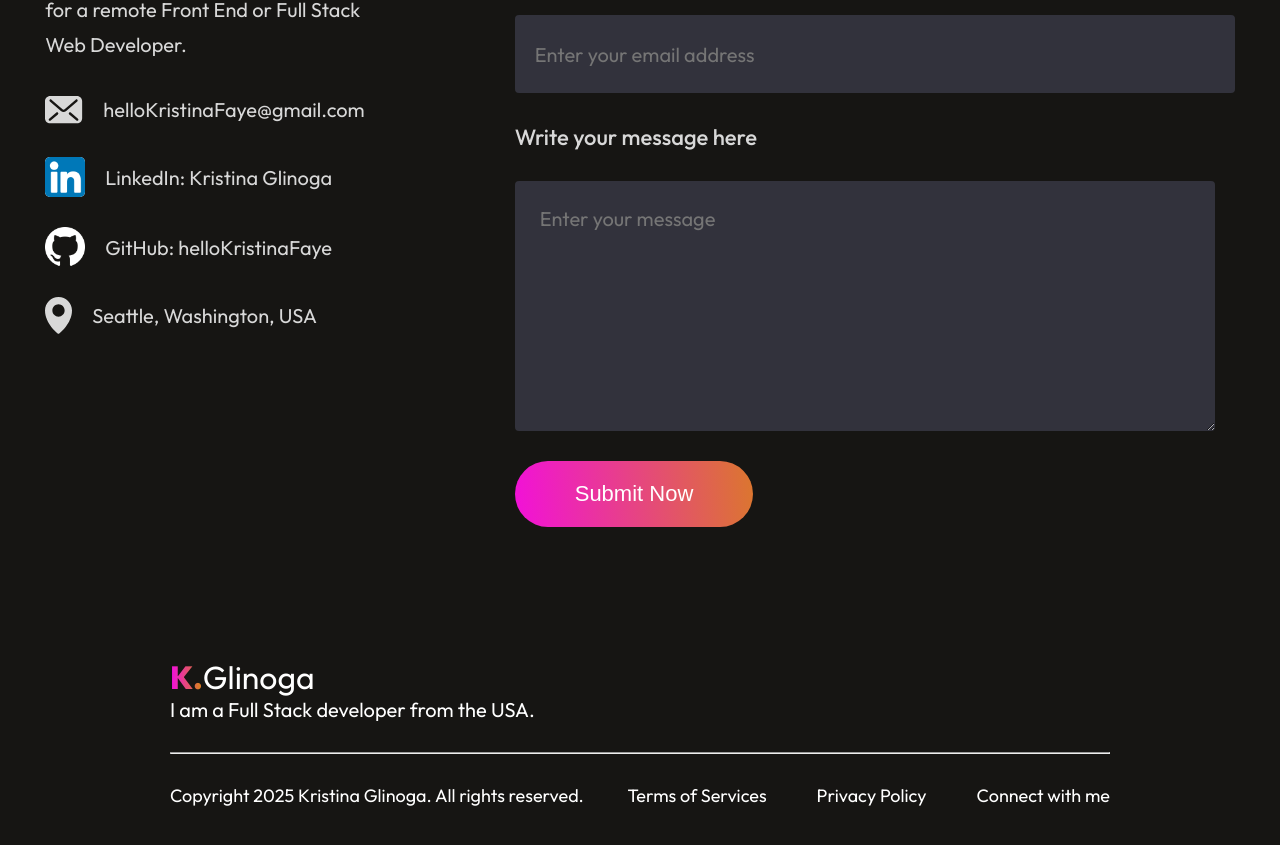
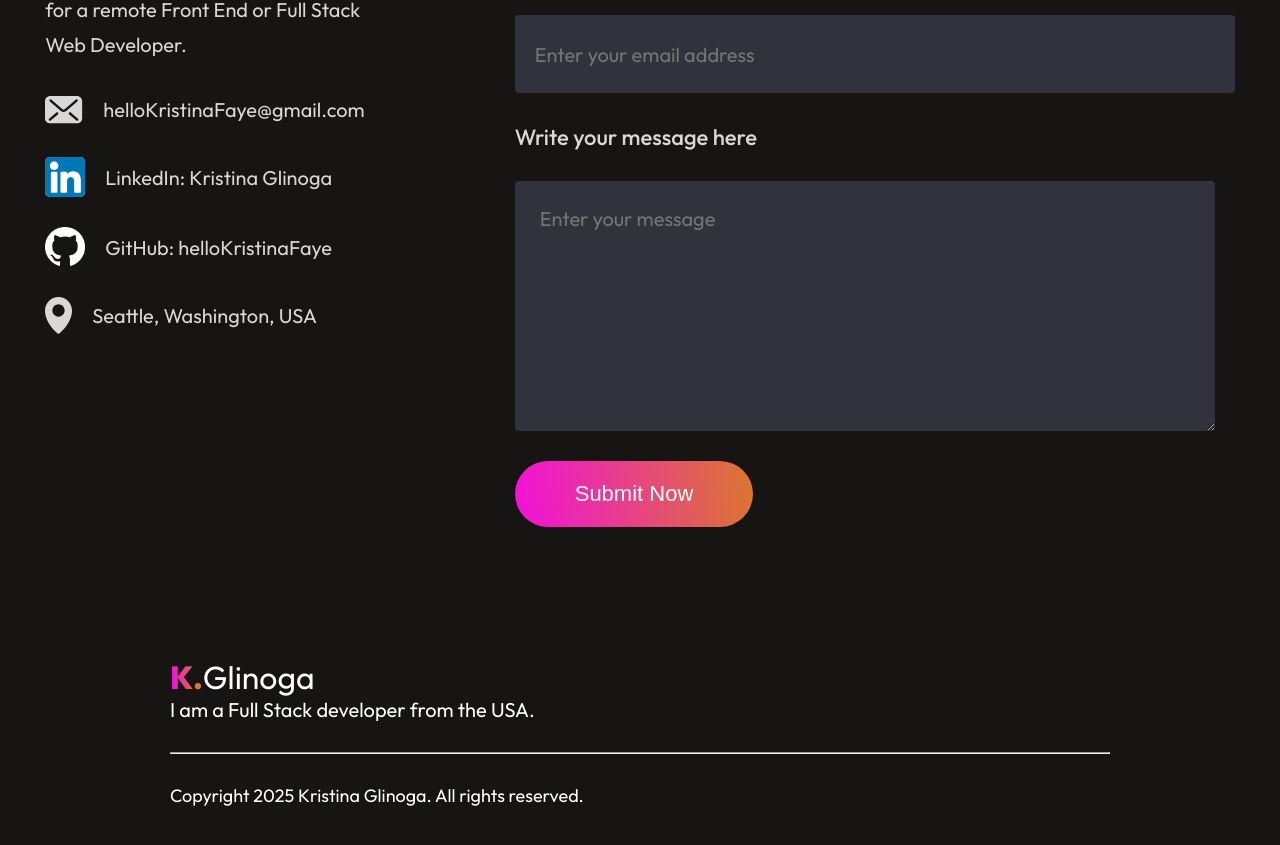
Before and after one commit to hellokristinafaye/portfolio-react, a React (Vite) app: page / in a window 1280 px wide. Shown: the part 3901-4746 px from the top of the page. Built offline with nearby package versions, Linux system fonts and the light colour scheme.

Commit message:
footer updated

```diff
--- a/src/components/Footer/Footer.jsx
+++ b/src/components/Footer/Footer.jsx
@@ -24,9 +24,9 @@ const Footer = () => {
           reserved.
         </p>
         <div className="footer-bottom-right">
-          <p className="">Terms of Services</p>
-          <p className="">Privacy Policy</p>
-          <p className="">Connect with me</p>
+          {/* <p className="">Terms of Services</p>
+          <p className="">Privacy Policy</p> */}
+          {/* <p className="">Connect with me</p> */}
         </div>
       </div>
     </div>
```
